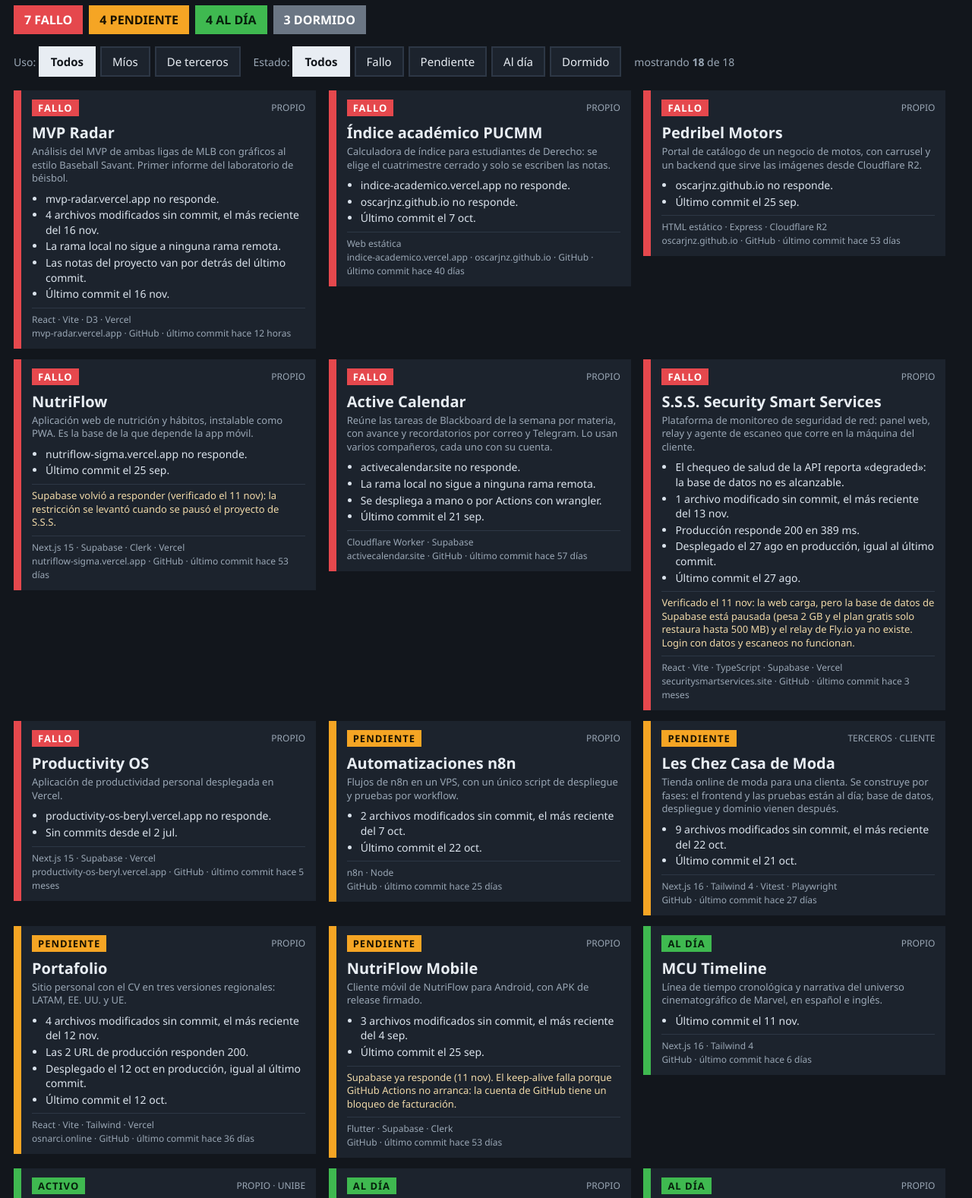
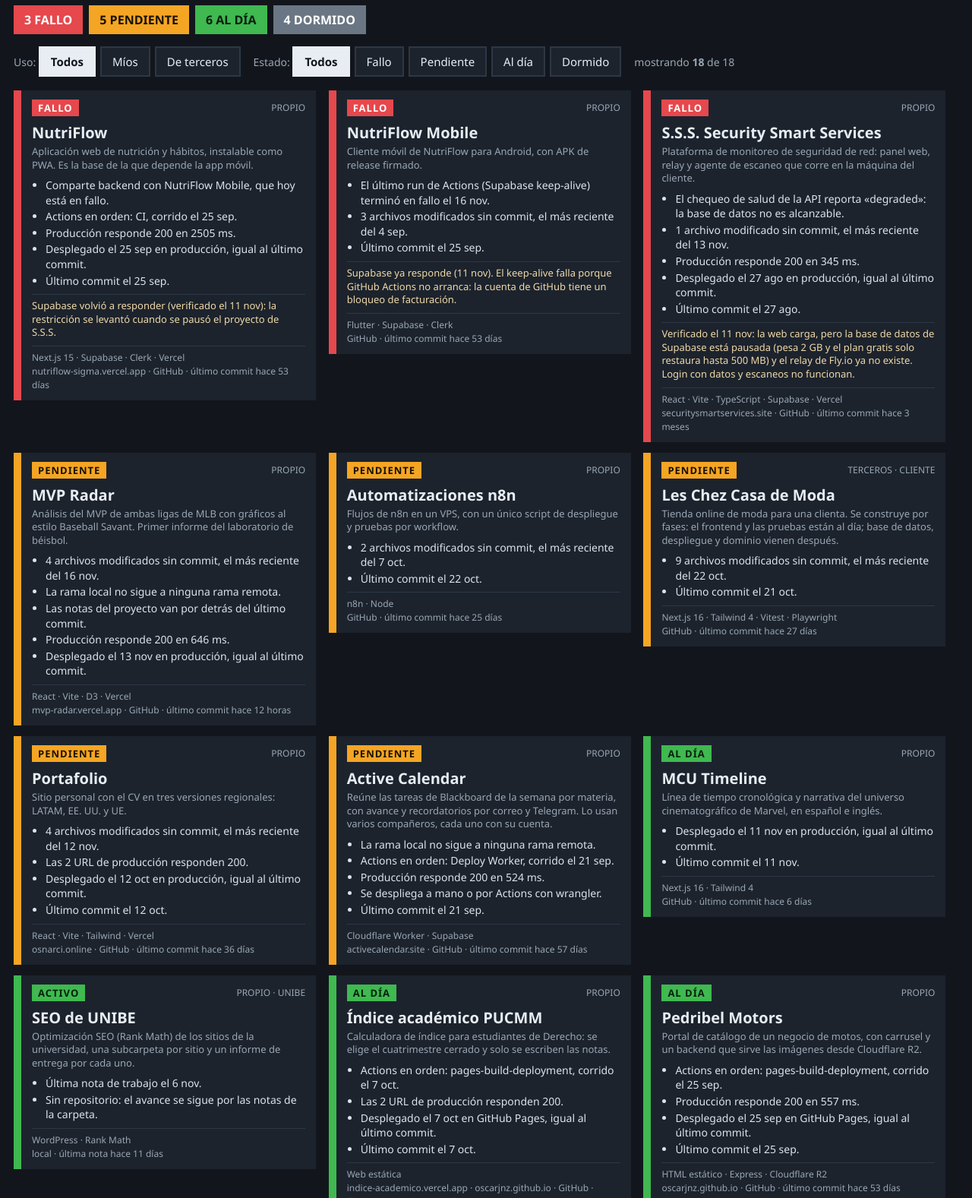
Before and after one commit to oscarjnz/rt-panel-79401b2e, a plain HTML site: page proyectos/index.html in a window 1280 px wide. Shown: the part 118-1695 px from the top of the page at 76% size. Drawn offline with Linux system fonts and the light colour scheme.

Commit message:
Actualización 2026-11-17 00:47

```diff
--- a/proyectos/index.html
+++ b/proyectos/index.html
@@ -30,31 +30,31 @@ ul.facts li{margin-bottom:2px;}
 .back{display:inline-block;margin:0 0 8px 0;padding:6px 14px;background:#1c232d;color:#9ec5f0;border:2px solid #2d3745;border-radius:18px;text-decoration:none;font-size:14px;}
 .foot{margin-top:16px;font-size:12px;color:#6b7684;}
 </style></head><body><div class="wrap">
-<div class="head"><div class="l"><a class="back" href="../">&#8249; Inicio</a><h1>Estado de proyectos</h1><div id="gen" data-ts="1794888974550"><span id="age">generado el 17 nov a las 00:16</span></div></div><div class="r"><div id="clock"></div></div></div>
+<div class="head"><div class="l"><a class="back" href="../">&#8249; Inicio</a><h1>Estado de proyectos</h1><div id="gen" data-ts="1794890774323"><span id="age">generado el 17 nov a las 00:46</span></div></div><div class="r"><div id="clock"></div></div></div>
 <div id="stalewarn">Los datos tienen más de 12 horas: el PC no ha regenerado el panel.</div>
-<div class="sum"><span class="s-rojo">7 FALLO</span><span class="s-ambar">4 PENDIENTE</span><span class="s-verde">4 AL DÍA</span><span class="s-gris">3 DORMIDO</span></div>
+<div class="sum"><span class="s-rojo">3 FALLO</span><span class="s-ambar">5 PENDIENTE</span><span class="s-verde">6 AL DÍA</span><span class="s-gris">4 DORMIDO</span></div>
 <div class="bar">Uso: <a class="btn on" data-g="uso" data-v="todos" href="#uso=todos">Todos</a><a class="btn" data-g="uso" data-v="propio" href="#uso=propio">Míos</a><a class="btn" data-g="uso" data-v="terceros" href="#uso=terceros">De terceros</a>
  &nbsp; Estado: <a class="btn on" data-g="est" data-v="todos" href="#est=todos">Todos</a><a class="btn" data-g="est" data-v="rojo" href="#est=rojo">Fallo</a><a class="btn" data-g="est" data-v="ambar" href="#est=ambar">Pendiente</a><a class="btn" data-g="est" data-v="verde" href="#est=verde">Al día</a><a class="btn" data-g="est" data-v="gris" href="#est=gris">Dormido</a>
  &nbsp; mostrando <b id="shown">18</b> de 18</div>
 <div id="cards">
-<div class="card e-rojo" data-uso="propio" data-est="rojo"><span class="chip">FALLO</span><span class="usotag">propio</span><div class="name">MVP Radar</div><div class="desc">Análisis del MVP de ambas ligas de MLB con gráficos al estilo Baseball Savant. Primer informe del laboratorio de béisbol.</div><ul class="facts"><li>mvp-radar.vercel.app no responde.</li><li>4 archivos modificados sin commit, el más reciente del 16 nov.</li><li>La rama local no sigue a ninguna rama remota.</li><li>Las notas del proyecto van por detrás del último commit.</li><li>Último commit el 16 nov.</li></ul><div class="meta">React · Vite · D3 · Vercel<br>mvp-radar.vercel.app · GitHub · último commit <span class="rel" data-ts="1794849072000"></span></div></div>
-<div class="card e-rojo" data-uso="propio" data-est="rojo"><span class="chip">FALLO</span><span class="usotag">propio</span><div class="name">Índice académico PUCMM</div><div class="desc">Calculadora de índice para estudiantes de Derecho: se elige el cuatrimestre cerrado y solo se escriben las notas.</div><ul class="facts"><li>indice-academico.vercel.app no responde.</li><li>oscarjnz.github.io no responde.</li><li>Último commit el 7 oct.</li></ul><div class="meta">Web estática<br>indice-academico.vercel.app · oscarjnz.github.io · GitHub · último commit <span class="rel" data-ts="1791425111000"></span></div></div>
-<div class="card e-rojo" data-uso="propio" data-est="rojo"><span class="chip">FALLO</span><span class="usotag">propio</span><div class="name">Pedribel Motors</div><div class="desc">Portal de catálogo de un negocio de motos, con carrusel y un backend que sirve las imágenes desde Cloudflare R2.</div><ul class="facts"><li>oscarjnz.github.io no responde.</li><li>Último commit el 25 sep.</li></ul><div class="meta">HTML estático · Express · Cloudflare R2<br>oscarjnz.github.io · GitHub · último commit <span class="rel" data-ts="1790312871000"></span></div></div>
-<div class="card e-rojo" data-uso="propio" data-est="rojo"><span class="chip">FALLO</span><span class="usotag">propio</span><div class="name">NutriFlow</div><div class="desc">Aplicación web de nutrición y hábitos, instalable como PWA. Es la base de la que depende la app móvil.</div><ul class="facts"><li>nutriflow-sigma.vercel.app no responde.</li><li>Último commit el 25 sep.</li></ul><div class="nota">Supabase volvió a responder (verificado el 11 nov): la restricción se levantó cuando se pausó el proyecto de S.S.S.</div><div class="meta">Next.js 15 · Supabase · Clerk · Vercel<br>nutriflow-sigma.vercel.app · GitHub · último commit <span class="rel" data-ts="1790312870000"></span></div></div>
-<div class="card e-rojo" data-uso="propio" data-est="rojo"><span class="chip">FALLO</span><span class="usotag">propio</span><div class="name">Active Calendar</div><div class="desc">Reúne las tareas de Blackboard de la semana por materia, con avance y recordatorios por correo y Telegram. Lo usan varios compañeros, cada uno con su cuenta.</div><ul class="facts"><li>activecalendar.site no responde.</li><li>La rama local no sigue a ninguna rama remota.</li><li>Se despliega a mano o por Actions con wrangler.</li><li>Último commit el 21 sep.</li></ul><div class="meta">Cloudflare Worker · Supabase<br>activecalendar.site · GitHub · último commit <span class="rel" data-ts="1790004262000"></span></div></div>
-<div class="card e-rojo" data-uso="propio" data-est="rojo"><span class="chip">FALLO</span><span class="usotag">propio</span><div class="name">S.S.S. Security Smart Services</div><div class="desc">Plataforma de monitoreo de seguridad de red: panel web, relay y agente de escaneo que corre en la máquina del cliente.</div><ul class="facts"><li>El chequeo de salud de la API reporta «degraded»: la base de datos no es alcanzable.</li><li>1 archivo modificado sin commit, el más reciente del 13 nov.</li><li>Producción responde 200 en 389 ms.</li><li>Desplegado el 27 ago en producción, igual al último commit.</li><li>Último commit el 27 ago.</li></ul><div class="nota">Verificado el 11 nov: la web carga, pero la base de datos de Supabase está pausada (pesa 2 GB y el plan gratis solo restaura hasta 500 MB) y el relay de Fly.io ya no existe. Login con datos y escaneos no funcionan.</div><div class="meta">React · Vite · TypeScript · Supabase · Vercel<br>securitysmartservices.site · GitHub · último commit <span class="rel" data-ts="1787851147000"></span></div></div>
-<div class="card e-rojo" data-uso="propio" data-est="rojo"><span class="chip">FALLO</span><span class="usotag">propio</span><div class="name">Productivity OS</div><div class="desc">Aplicación de productividad personal desplegada en Vercel.</div><ul class="facts"><li>productivity-os-beryl.vercel.app no responde.</li><li>Sin commits desde el 2 jul.</li></ul><div class="meta">Next.js 15 · Supabase · Vercel<br>productivity-os-beryl.vercel.app · GitHub · último commit <span class="rel" data-ts="1783050719000"></span></div></div>
+<div class="card e-rojo" data-uso="propio" data-est="rojo"><span class="chip">FALLO</span><span class="usotag">propio</span><div class="name">NutriFlow</div><div class="desc">Aplicación web de nutrición y hábitos, instalable como PWA. Es la base de la que depende la app móvil.</div><ul class="facts"><li>Comparte backend con NutriFlow Mobile, que hoy está en fallo.</li><li>Actions en orden: CI, corrido el 25 sep.</li><li>Producción responde 200 en 2505 ms.</li><li>Desplegado el 25 sep en producción, igual al último commit.</li><li>Último commit el 25 sep.</li></ul><div class="nota">Supabase volvió a responder (verificado el 11 nov): la restricción se levantó cuando se pausó el proyecto de S.S.S.</div><div class="meta">Next.js 15 · Supabase · Clerk · Vercel<br>nutriflow-sigma.vercel.app · GitHub · último commit <span class="rel" data-ts="1790312870000"></span></div></div>
+<div class="card e-rojo" data-uso="propio" data-est="rojo"><span class="chip">FALLO</span><span class="usotag">propio</span><div class="name">NutriFlow Mobile</div><div class="desc">Cliente móvil de NutriFlow para Android, con APK de release firmado.</div><ul class="facts"><li>El último run de Actions (Supabase keep-alive) terminó en fallo el 16 nov.</li><li>3 archivos modificados sin commit, el más reciente del 4 sep.</li><li>Último commit el 25 sep.</li></ul><div class="nota">Supabase ya responde (11 nov). El keep-alive falla porque GitHub Actions no arranca: la cuenta de GitHub tiene un bloqueo de facturación.</div><div class="meta">Flutter · Supabase · Clerk<br>GitHub · último commit <span class="rel" data-ts="1790312870000"></span></div></div>
+<div class="card e-rojo" data-uso="propio" data-est="rojo"><span class="chip">FALLO</span><span class="usotag">propio</span><div class="name">S.S.S. Security Smart Services</div><div class="desc">Plataforma de monitoreo de seguridad de red: panel web, relay y agente de escaneo que corre en la máquina del cliente.</div><ul class="facts"><li>El chequeo de salud de la API reporta «degraded»: la base de datos no es alcanzable.</li><li>1 archivo modificado sin commit, el más reciente del 13 nov.</li><li>Producción responde 200 en 345 ms.</li><li>Desplegado el 27 ago en producción, igual al último commit.</li><li>Último commit el 27 ago.</li></ul><div class="nota">Verificado el 11 nov: la web carga, pero la base de datos de Supabase está pausada (pesa 2 GB y el plan gratis solo restaura hasta 500 MB) y el relay de Fly.io ya no existe. Login con datos y escaneos no funcionan.</div><div class="meta">React · Vite · TypeScript · Supabase · Vercel<br>securitysmartservices.site · GitHub · último commit <span class="rel" data-ts="1787851147000"></span></div></div>
+<div class="card e-ambar" data-uso="propio" data-est="ambar"><span class="chip">PENDIENTE</span><span class="usotag">propio</span><div class="name">MVP Radar</div><div class="desc">Análisis del MVP de ambas ligas de MLB con gráficos al estilo Baseball Savant. Primer informe del laboratorio de béisbol.</div><ul class="facts"><li>4 archivos modificados sin commit, el más reciente del 16 nov.</li><li>La rama local no sigue a ninguna rama remota.</li><li>Las notas del proyecto van por detrás del último commit.</li><li>Producción responde 200 en 646 ms.</li><li>Desplegado el 13 nov en producción, igual al último commit.</li></ul><div class="meta">React · Vite · D3 · Vercel<br>mvp-radar.vercel.app · GitHub · último commit <span class="rel" data-ts="1794849072000"></span></div></div>
 <div class="card e-ambar" data-uso="propio" data-est="ambar"><span class="chip">PENDIENTE</span><span class="usotag">propio</span><div class="name">Automatizaciones n8n</div><div class="desc">Flujos de n8n en un VPS, con un único script de despliegue y pruebas por workflow.</div><ul class="facts"><li>2 archivos modificados sin commit, el más reciente del 7 oct.</li><li>Último commit el 22 oct.</li></ul><div class="meta">n8n · Node<br>GitHub · último commit <span class="rel" data-ts="1792702065000"></span></div></div>
 <div class="card e-ambar" data-uso="terceros" data-est="ambar"><span class="chip">PENDIENTE</span><span class="usotag">terceros · cliente</span><div class="name">Les Chez Casa de Moda</div><div class="desc">Tienda online de moda para una clienta. Se construye por fases: el frontend y las pruebas están al día; base de datos, despliegue y dominio vienen después.</div><ul class="facts"><li>9 archivos modificados sin commit, el más reciente del 22 oct.</li><li>Último commit el 21 oct.</li></ul><div class="meta">Next.js 16 · Tailwind 4 · Vitest · Playwright<br>GitHub · último commit <span class="rel" data-ts="1792594529000"></span></div></div>
 <div class="card e-ambar" data-uso="propio" data-est="ambar"><span class="chip">PENDIENTE</span><span class="usotag">propio</span><div class="name">Portafolio</div><div class="desc">Sitio personal con el CV en tres versiones regionales: LATAM, EE. UU. y UE.</div><ul class="facts"><li>4 archivos modificados sin commit, el más reciente del 12 nov.</li><li>Las 2 URL de producción responden 200.</li><li>Desplegado el 12 oct en producción, igual al último commit.</li><li>Último commit el 12 oct.</li></ul><div class="meta">React · Vite · Tailwind · Vercel<br>osnarci.online · GitHub · último commit <span class="rel" data-ts="1791819217000"></span></div></div>
-<div class="card e-ambar" data-uso="propio" data-est="ambar"><span class="chip">PENDIENTE</span><span class="usotag">propio</span><div class="name">NutriFlow Mobile</div><div class="desc">Cliente móvil de NutriFlow para Android, con APK de release firmado.</div><ul class="facts"><li>3 archivos modificados sin commit, el más reciente del 4 sep.</li><li>Último commit el 25 sep.</li></ul><div class="nota">Supabase ya responde (11 nov). El keep-alive falla porque GitHub Actions no arranca: la cuenta de GitHub tiene un bloqueo de facturación.</div><div class="meta">Flutter · Supabase · Clerk<br>GitHub · último commit <span class="rel" data-ts="1790312870000"></span></div></div>
-<div class="card e-verde" data-uso="propio" data-est="verde"><span class="chip">AL DÍA</span><span class="usotag">propio</span><div class="name">MCU Timeline</div><div class="desc">Línea de tiempo cronológica y narrativa del universo cinematográfico de Marvel, en español e inglés.</div><ul class="facts"><li>Último commit el 11 nov.</li></ul><div class="meta">Next.js 16 · Tailwind 4<br>GitHub · último commit <span class="rel" data-ts="1794414237000"></span></div></div>
+<div class="card e-ambar" data-uso="propio" data-est="ambar"><span class="chip">PENDIENTE</span><span class="usotag">propio</span><div class="name">Active Calendar</div><div class="desc">Reúne las tareas de Blackboard de la semana por materia, con avance y recordatorios por correo y Telegram. Lo usan varios compañeros, cada uno con su cuenta.</div><ul class="facts"><li>La rama local no sigue a ninguna rama remota.</li><li>Actions en orden: Deploy Worker, corrido el 21 sep.</li><li>Producción responde 200 en 524 ms.</li><li>Se despliega a mano o por Actions con wrangler.</li><li>Último commit el 21 sep.</li></ul><div class="meta">Cloudflare Worker · Supabase<br>activecalendar.site · GitHub · último commit <span class="rel" data-ts="1790004262000"></span></div></div>
+<div class="card e-verde" data-uso="propio" data-est="verde"><span class="chip">AL DÍA</span><span class="usotag">propio</span><div class="name">MCU Timeline</div><div class="desc">Línea de tiempo cronológica y narrativa del universo cinematográfico de Marvel, en español e inglés.</div><ul class="facts"><li>Desplegado el 11 nov en producción, igual al último commit.</li><li>Último commit el 11 nov.</li></ul><div class="meta">Next.js 16 · Tailwind 4<br>GitHub · último commit <span class="rel" data-ts="1794414237000"></span></div></div>
 <div class="card e-verde" data-uso="propio" data-est="verde"><span class="chip">ACTIVO</span><span class="usotag">propio · UNIBE</span><div class="name">SEO de UNIBE</div><div class="desc">Optimización SEO (Rank Math) de los sitios de la universidad, una subcarpeta por sitio y un informe de entrega por cada uno.</div><ul class="facts"><li>Última nota de trabajo el 6 nov.</li><li>Sin repositorio: el avance se sigue por las notas de la carpeta.</li></ul><div class="meta">WordPress · Rank Math<br>local · última nota <span class="rel" data-ts="1793970908577"></span></div></div>
+<div class="card e-verde" data-uso="propio" data-est="verde"><span class="chip">AL DÍA</span><span class="usotag">propio</span><div class="name">Índice académico PUCMM</div><div class="desc">Calculadora de índice para estudiantes de Derecho: se elige el cuatrimestre cerrado y solo se escriben las notas.</div><ul class="facts"><li>Actions en orden: pages-build-deployment, corrido el 7 oct.</li><li>Las 2 URL de producción responden 200.</li><li>Desplegado el 7 oct en GitHub Pages, igual al último commit.</li><li>Último commit el 7 oct.</li></ul><div class="meta">Web estática<br>indice-academico.vercel.app · oscarjnz.github.io · GitHub · último commit <span class="rel" data-ts="1791425111000"></span></div></div>
+<div class="card e-verde" data-uso="propio" data-est="verde"><span class="chip">AL DÍA</span><span class="usotag">propio</span><div class="name">Pedribel Motors</div><div class="desc">Portal de catálogo de un negocio de motos, con carrusel y un backend que sirve las imágenes desde Cloudflare R2.</div><ul class="facts"><li>Actions en orden: pages-build-deployment, corrido el 25 sep.</li><li>Producción responde 200 en 557 ms.</li><li>Desplegado el 25 sep en GitHub Pages, igual al último commit.</li><li>Último commit el 25 sep.</li></ul><div class="meta">HTML estático · Express · Cloudflare R2<br>oscarjnz.github.io · GitHub · último commit <span class="rel" data-ts="1790312871000"></span></div></div>
 <div class="card e-verde" data-uso="propio" data-est="verde"><span class="chip">AL DÍA</span><span class="usotag">propio</span><div class="name">Secure Home AI</div><div class="desc">Repositorio original del producto S.H.S (Security Home Services). El desarrollo vigente vive en S.S.S.</div><ul class="facts"><li>Actions en orden: CI, corrido el 26 abr.</li><li>Desplegado el 25 sep en producción, igual al último commit.</li><li>Último commit el 25 sep.</li></ul><div class="meta">React 18 · Vite · Supabase<br>GitHub · último commit <span class="rel" data-ts="1790312871000"></span></div></div>
 <div class="card e-verde" data-uso="propio" data-est="verde"><span class="chip">AL DÍA</span><span class="usotag">propio</span><div class="name">Jarvis UI</div><div class="desc">Interfaz web del asistente Jarvis.</div><ul class="facts"><li>Último commit el 21 ago.</li></ul><div class="meta">Next.js 16 · Tailwind 4<br>local · último commit <span class="rel" data-ts="1787341592000"></span></div></div>
 <div class="card e-gris" data-uso="propio" data-est="gris"><span class="chip">SIN GIT</span><span class="usotag">propio</span><div class="name">Jarvis</div><div class="desc">Asistente personal local-first: el modelo corre en la propia máquina y los datos personales no salen a proveedores de IA.</div><ul class="facts"><li>Última nota de trabajo el 25 sep.</li><li>Sin repositorio: el avance se sigue por las notas de la carpeta.</li></ul><div class="meta">Ollama · local<br>local · última nota <span class="rel" data-ts="1790312598806"></span></div></div>
 <div class="card e-gris" data-uso="propio" data-est="gris"><span class="chip">DORMIDO</span><span class="usotag">propio</span><div class="name">S.S.S. Scanner Agent</div><div class="desc">Agente de código abierto (MIT) que corre dentro de la red del cliente y ejecuta los escaneos que ordena el panel.</div><ul class="facts"><li>Actions en orden: Build &amp; Release Agent Binaries, corrido el 9 ago.</li><li>Sin commits desde el 9 ago.</li></ul><div class="meta">Node · TypeScript<br>GitHub · último commit <span class="rel" data-ts="1786250845000"></span></div></div>
 <div class="card e-gris" data-uso="propio" data-est="gris"><span class="chip">DORMIDO</span><span class="usotag">propio</span><div class="name">S.S.S. Relay</div><div class="desc">Servidor WebSocket que conecta los agentes locales con el backend y despacha los escaneos.</div><ul class="facts"><li>Sin commits desde el 2 jul.</li></ul><div class="meta">Node · WebSocket · Fly.io<br>GitHub · último commit <span class="rel" data-ts="1783051073000"></span></div></div>
+<div class="card e-gris" data-uso="propio" data-est="gris"><span class="chip">DORMIDO</span><span class="usotag">propio</span><div class="name">Productivity OS</div><div class="desc">Aplicación de productividad personal desplegada en Vercel.</div><ul class="facts"><li>Producción responde 200 en 1200 ms.</li><li>Desplegado el 2 jul en producción, igual al último commit.</li><li>Sin commits desde el 2 jul.</li></ul><div class="meta">Next.js 15 · Supabase · Vercel<br>productivity-os-beryl.vercel.app · GitHub · último commit <span class="rel" data-ts="1783050719000"></span></div></div>
 </div>
 <div class="foot">Rojo: algo no funciona. Ámbar: trabajo sin subir o desfasado. Verde: al día. Gris: sin actividad en 90 días. Se genera desde git, GitHub, despliegues y las propias URL.</div>
 </div><script>
```
Also changed, not shown: proyectos/resumen.js (+1 -1 lines), proyectos/trabajo.js.
